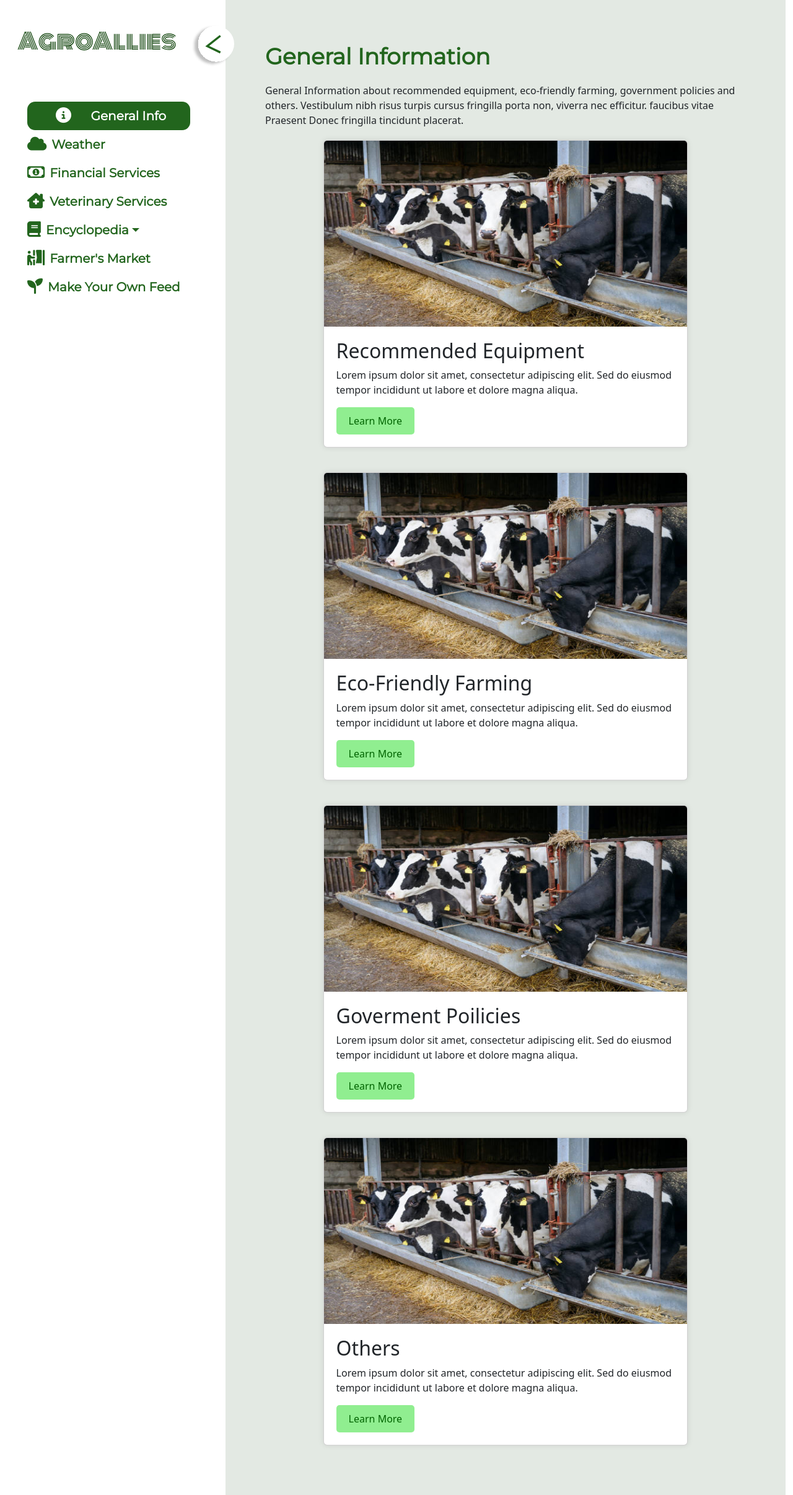
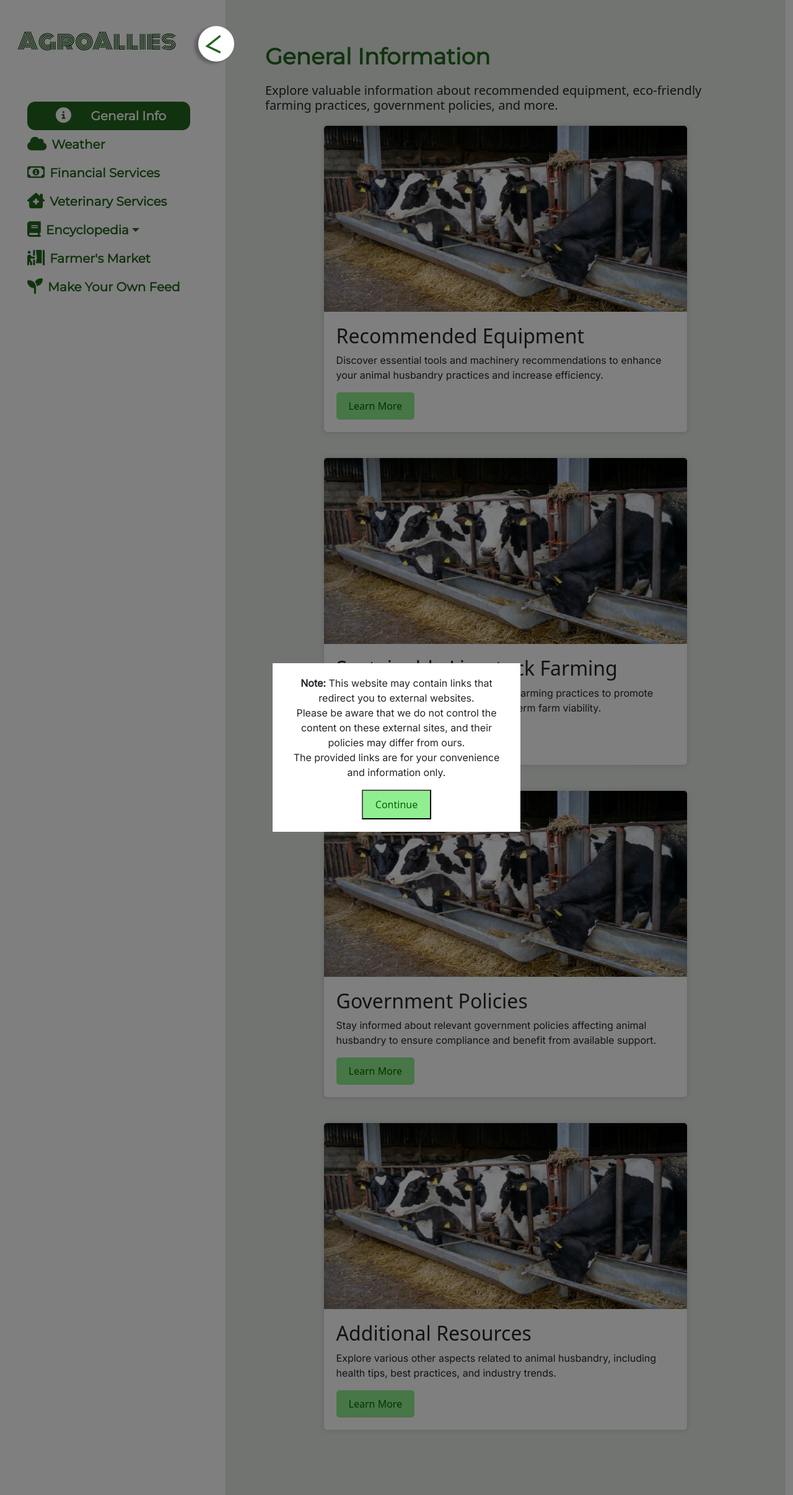
Before and after one commit to group11-webdesign/animal-husbandry, a PHP site: page /general/general.html in a window 1280 px wide. Shown: the whole page at 62% size. Run offline with PHP 8.4, Linux system fonts and the light colour scheme; some libraries are stand-ins or nearby versions.

Commit message:
general info page

```diff
--- a/AgroAllies/css/general.css
+++ b/AgroAllies/css/general.css
@@ -157,7 +157,7 @@ a.nav-link {
     padding: 20px;
 }
 
-.learn-more-button {
+.learn-more-button, button {
     display: inline-block;
     padding: 10px 20px;
     background-color: #90EE90;
@@ -171,3 +171,27 @@ a.nav-link {
     display: none;
     margin-top: 10px;
 }
+
+p {
+    font-family: 'Inter', serif;
+}
+
+/* Popup styles */
+#popup-container {
+    display: none;
+    position: fixed;
+    top: 0;
+    left: 0;
+    width: 100%;
+    height: 100%;
+    background: rgba(0, 0, 0, 0.5);
+    align-items: center;
+    justify-content: center;
+  }
+
+  #popup-content {
+    background: #fff;
+    padding: 20px;
+    max-width: 400px;
+    text-align: center;
+  }
--- a/AgroAllies/general/general.html
+++ b/AgroAllies/general/general.html
@@ -7,8 +7,8 @@
     <title>Your Page Title</title>
 
     <link href='https://fonts.googleapis.com/css?family=Montserrat' rel='stylesheet'>
+    <link href='https://fonts.googleapis.com/css?family=Inter' rel='stylesheet'>
     <link rel="stylesheet" href="../css/general.css">
-
     <link href="https://cdn.jsdelivr.net/npm/bootstrap@5.3.2/dist/css/bootstrap.min.css" rel="stylesheet" integrity="sha384-T3c6CoIi6uLrA9TneNEoa7RxnatzjcDSCmG1MXxSR1GAsXEV/Dwwykc2MPK8M2HN" crossorigin="anonymous">
     <script src="https://kit.fontawesome.com/73320f1c27.js" crossorigin="anonymous"></script>
 
@@ -88,34 +88,26 @@
             <div class="main">
 
                 <p class="heading1">General Information</p>
-                <p>General Information about recommended equipment, eco-friendly farming, government policies and others. Vestibulum nibh risus turpis cursus fringilla porta non, viverra nec efficitur. faucibus vitae Praesent Donec fringilla tincidunt placerat.</p>
-
+                <h5>Explore valuable information about recommended equipment, eco-friendly farming practices, government policies, and more.</h5>
                 <div class="card-container">
                     <div class="card">
                         <img src="../assets/images/eqipment.jpg" alt="Image 1">
                         <div class="card-content">
                             <h2>Recommended Equipment</h2>
-                            <p>Lorem ipsum dolor sit amet, consectetur adipiscing elit. Sed do eiusmod tempor incididunt ut labore et dolore magna aliqua.</p>
-                            <a href="#" class="learn-more-button">Learn More</a>
-                            <div class="more-text">
-                                <p>hiii how are you </p>
-                            </div>
+                            <p>Discover essential tools and machinery recommendations to enhance your animal husbandry practices and increase efficiency.</p>
+                            <a href="https://www.veterinariadigital.com/en/search/equipment/" class="learn-more-button">Learn More</a>
                         </div>
                     </div>
 
-
-
                 </div>
-
-
 
                 <div class="card-container">
                     <div class="card">
                         <img src="../assets/images/eqipment.jpg" alt="Image 2">
                         <div class="card-content">
-                            <h2>Eco-Friendly Farming</h2>
-                            <p>Lorem ipsum dolor sit amet, consectetur adipiscing elit. Sed do eiusmod tempor incididunt ut labore et dolore magna aliqua.</p>
-                            <a href="#" class="learn-more-button">Learn More</a>
+                            <h2>Sustainable Livestock Farming </h2>
+                            <p>Embrace sustainable and eco-friendly farming practices to promote environmental conservation and long-term farm viability.</p>
+                            <a href="https://www.worldbank.org/en/topic/agriculture/brief/moving-towards-sustainability-the-livestock-sector-and-the-world-bank" class="learn-more-button">Learn More</a>
                         </div>
                     </div>
                 </div>
@@ -124,9 +116,9 @@
                     <div class="card">
                         <img src="../assets/images/eqipment.jpg" alt="Image 3">
                         <div class="card-content">
-                            <h2>Goverment Poilicies</h2>
-                            <p>Lorem ipsum dolor sit amet, consectetur adipiscing elit. Sed do eiusmod tempor incididunt ut labore et dolore magna aliqua.</p>
-                            <a href="#" class="learn-more-button">Learn More</a>
+                            <h2>Government Policies</h2>
+                            <p>Stay informed about relevant government policies affecting animal husbandry to ensure compliance and benefit from available support.</p>
+                            <a href="https://www.osgf.gov.ng/resources/policies/agriculture/" class="learn-more-button">Learn More</a>
                         </div>
                     </div>
             </div>
@@ -135,9 +127,9 @@
                 <div class="card">
                     <img src="../assets/images/eqipment.jpg" alt="Image 3">
                     <div class="card-content">
-                        <h2>Others</h2>
-                        <p>Lorem ipsum dolor sit amet, consectetur adipiscing elit. Sed do eiusmod tempor incididunt ut labore et dolore magna aliqua.</p>
-                        <a href="#" class="learn-more-button">Learn More</a>
+                        <h2>Additional Resources</h2>
+                        <p>Explore various other aspects related to animal husbandry, including health tips, best practices, and industry trends.</p>
+                        <a href="https://www.google.com/search?q=animal+husbandry+guides" class="learn-more-button">Learn More</a>
                     </div>
                 </div>
 
@@ -150,6 +142,32 @@
 
       </div>
 
+      <!-- Popup container -->
+        <div id="popup-container">
+            <div id="popup-content">
+            <p>
+                <strong>Note:</strong> This website may contain links that redirect you to external websites.
+                <br>Please be aware that we do not control the content on these external sites, and their policies may differ from ours.
+                <br> The provided links are for your convenience and information only.
+            </p>
+            <button onclick="closePopup()">Continue</button>
+            </div>
+        </div>
+
+        <script>
+            // JavaScript to show and hide the popup
+            document.addEventListener('DOMContentLoaded', function () {
+            setTimeout(function () {
+                document.getElementById('popup-container').style.display = 'flex';
+            }, 500); // Adjust the delay (in milliseconds) as needed
+            });
+
+            function closePopup() {
+            document.getElementById('popup-container').style.display = 'none';
+            }
+
+        </script>
+
 </body>
 
 </html>
```
